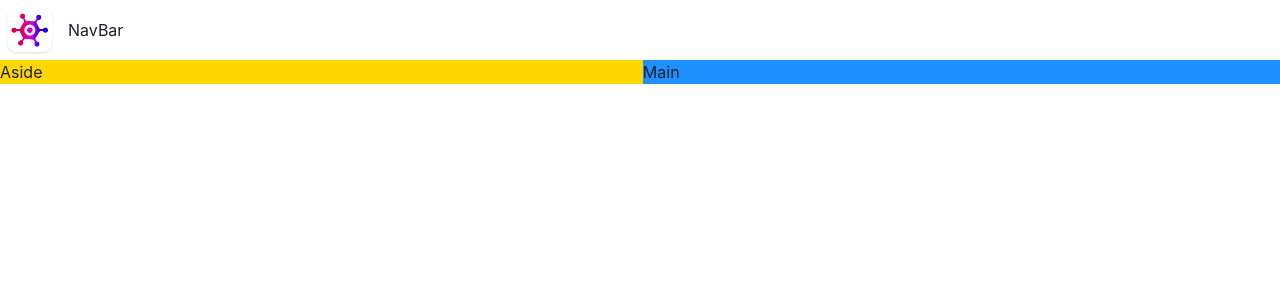
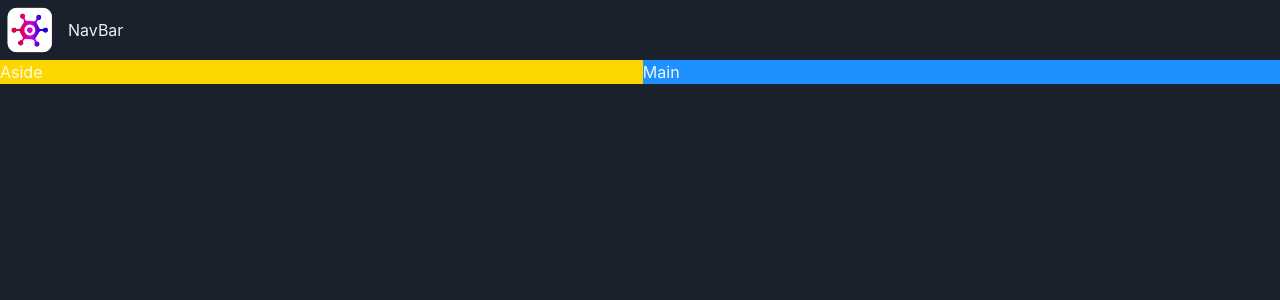
Before and after one commit to pallavikrishna94/gamehub, a React (Vite) app: page / in a window 1280 px wide. Shown: the top 300 px of the page. Built offline with nearby package versions, Linux system fonts and the light colour scheme.

Commit message:
dark mode

```diff
--- a/src/main.tsx
+++ b/src/main.tsx
@@ -1,12 +1,17 @@
-import React from 'react'
-import ReactDOM from 'react-dom/client'
-import App from './App'
-import { ChakraProvider } from '@chakra-ui/react'
+import React from "react";
+import ReactDOM from "react-dom/client";
+import App from "./App";
+import theme from "./theme";
+import {
+  ChakraProvider,
+  ColorModeScript,
+} from "@chakra-ui/react";
 
-ReactDOM.createRoot(document.getElementById('root') as HTMLElement).render(
+ReactDOM.createRoot(document.getElementById("root") as HTMLElement).render(
   <React.StrictMode>
-    <ChakraProvider>
-    <App />
+    <ChakraProvider theme={theme}>
+      <ColorModeScript initialColorMode={theme.config.initialColorMode} />
+      <App />
     </ChakraProvider>
-  </React.StrictMode>,
-)
+  </React.StrictMode>
+);
--- /dev/null
+++ b/src/theme.ts
@@ -0,0 +1,9 @@
+import { extendTheme, ThemeConfig} from "@chakra-ui/react";
+
+const config: ThemeConfig ={
+    initialColorMode: "dark"
+};
+
+const theme = extendTheme({ config })
+
+export default theme;
```
